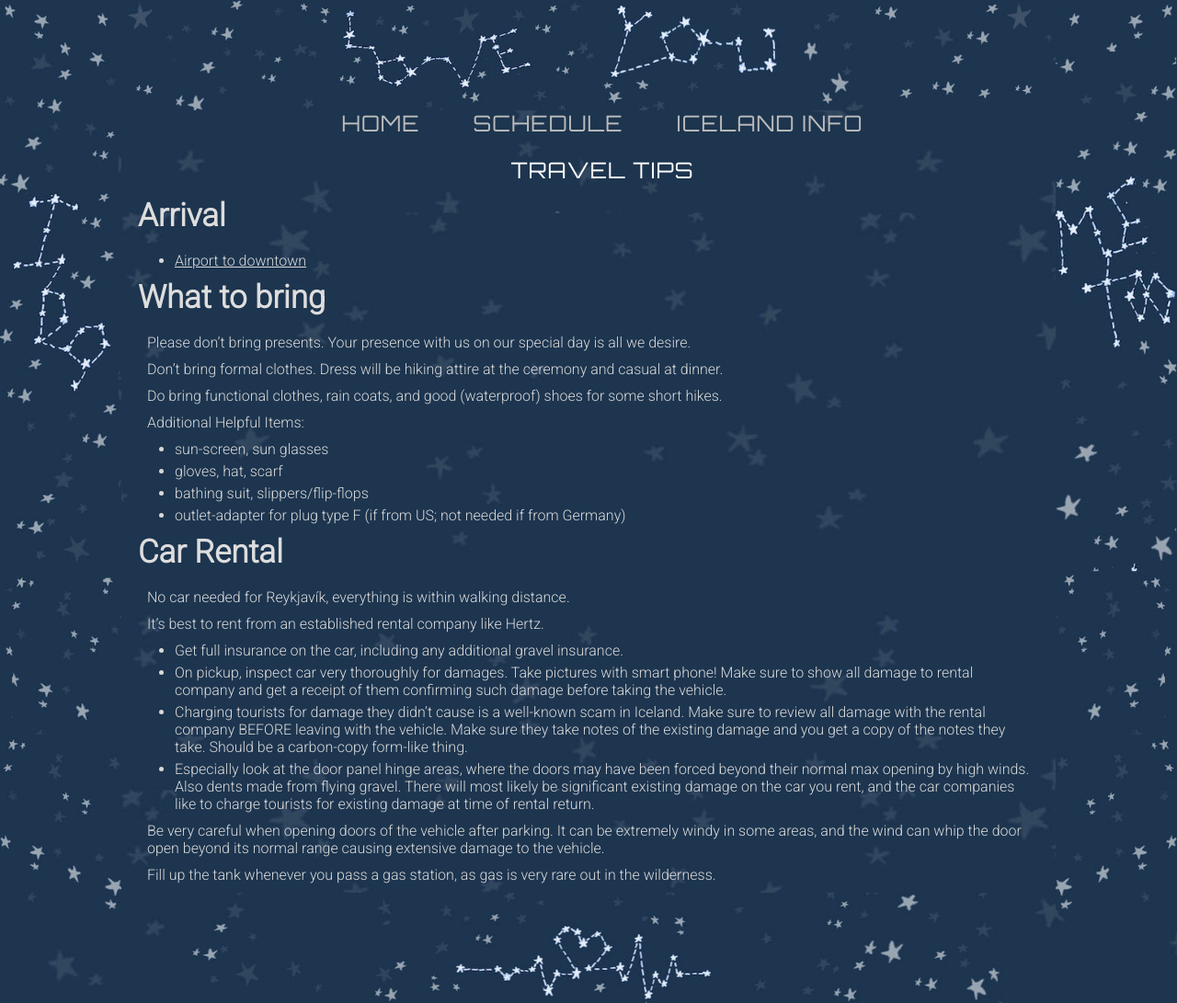
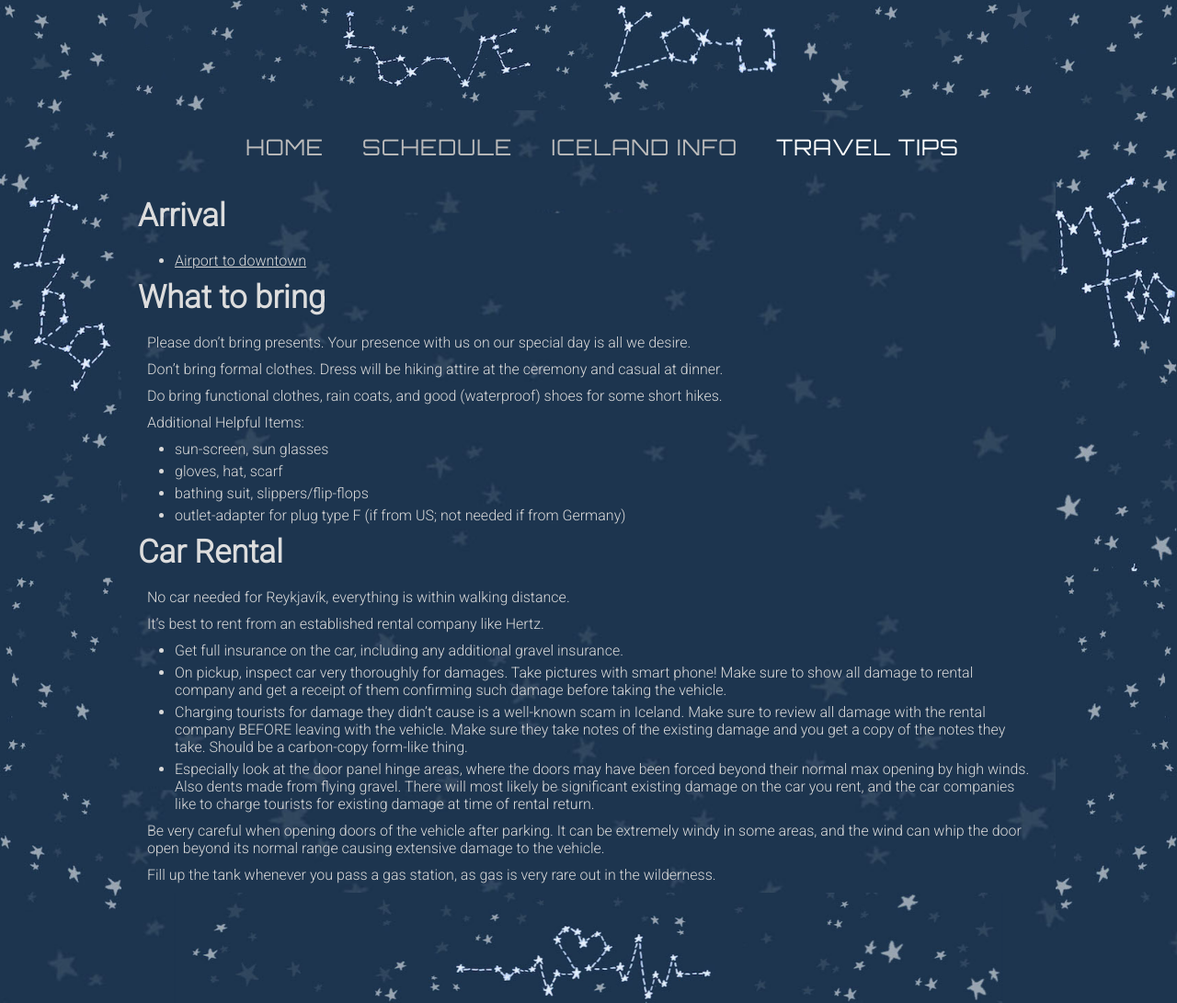
Before and after one commit to rltvty/olkelda, a Jekyll site: the page built from traveltips.md, in a window 1280 px wide and 1091 px high. Shown: the whole window at 92% size. Built offline with Jekyll 4.4.1, drawn with Linux system fonts in a browser that asks for light colours.

Commit message:
fix menu spacing

```diff
--- a/_sass/main_nav.scss
+++ b/_sass/main_nav.scss
@@ -5,7 +5,7 @@
 #main-nav > ul > li {
   position: relative;
   display: inline-block;
-  padding: 8px 12px;
+  padding: 8px 4px;
   text-transform: uppercase
 }
 
```
